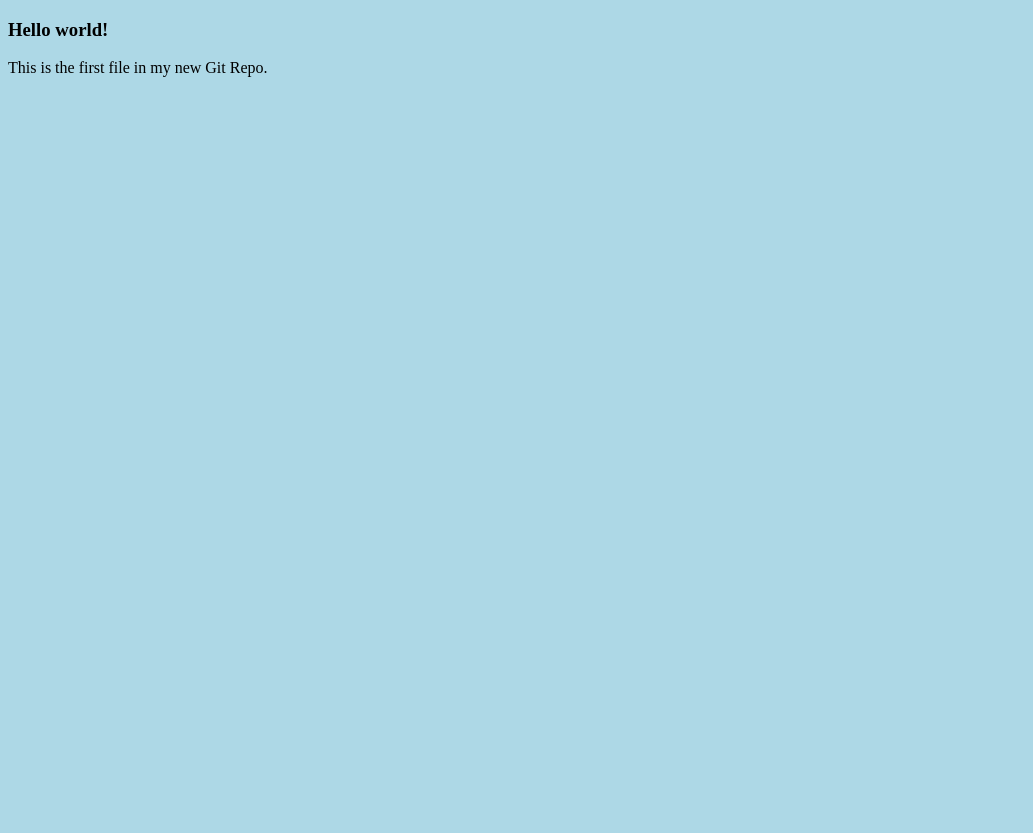
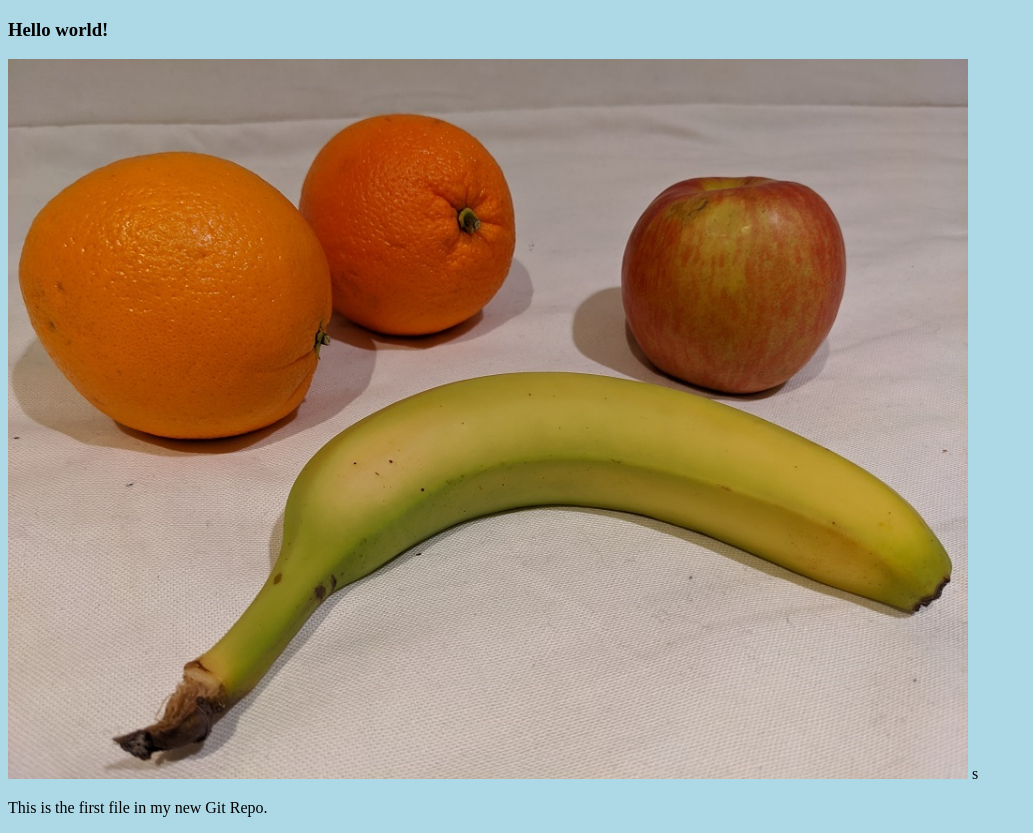
Before and after one commit to apollostreak/hello-world, a plain HTML site: page index.html in a window 1280 px wide. Shown: the whole page, without its empty margins (0-1033 px from the left). Before the commit the page ends 800 px from the top, so only its background shows below. Drawn offline with Linux system fonts and the light colour scheme.

Commit message:
Added image to the Hello World

```diff
--- a/index.html
+++ b/index.html
@@ -7,6 +7,7 @@
 <body>
 
 <h3>Hello world!</h3>
+<img src="hello-world-image.jpg" style="width:100%;max-width:960px" alt="Hello World from space">	s
 <p>This is the first file in my new Git Repo.</p>
 
 </body>
```
Also changed, not shown: hello-world-image.jpg (added).
